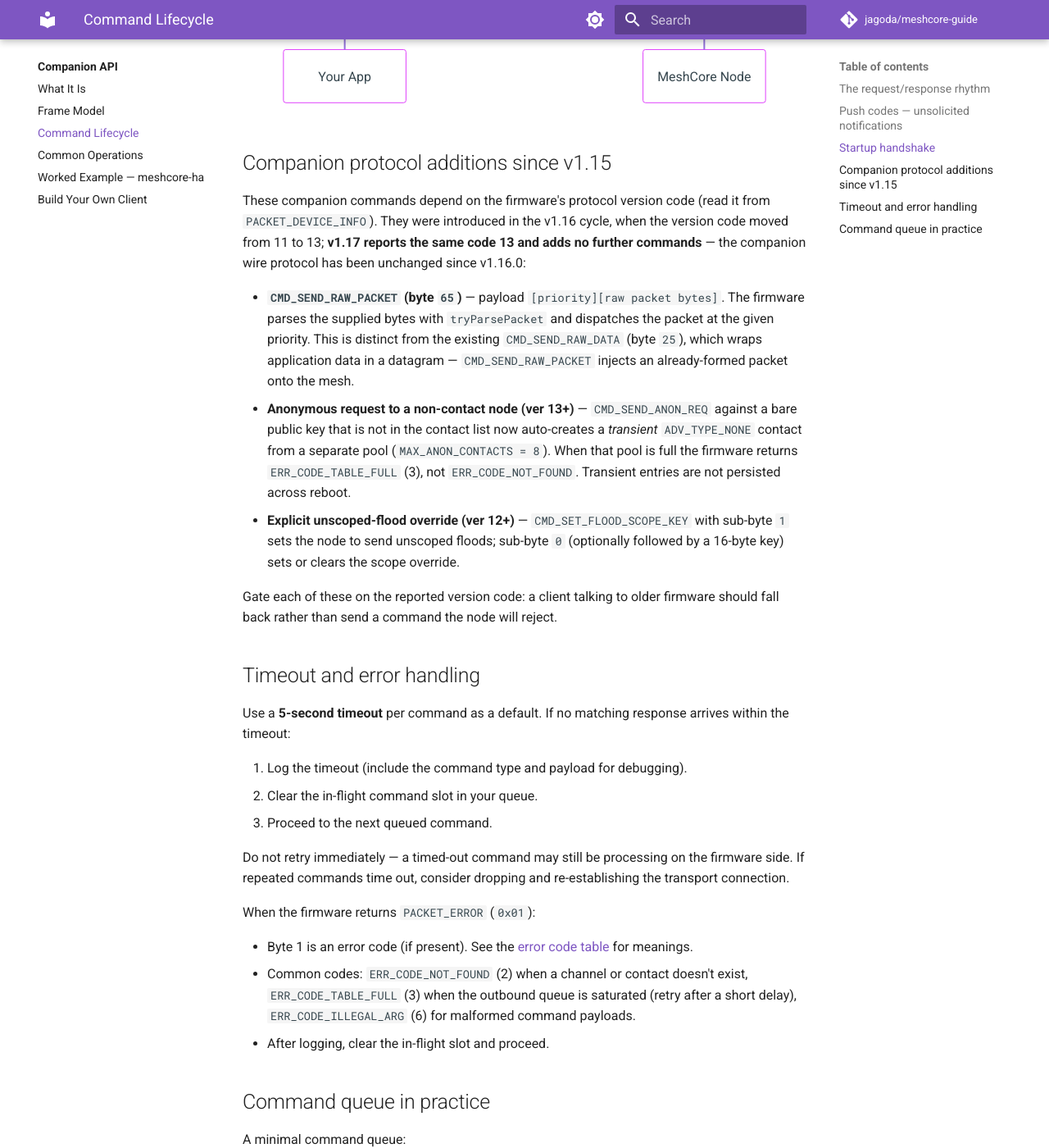
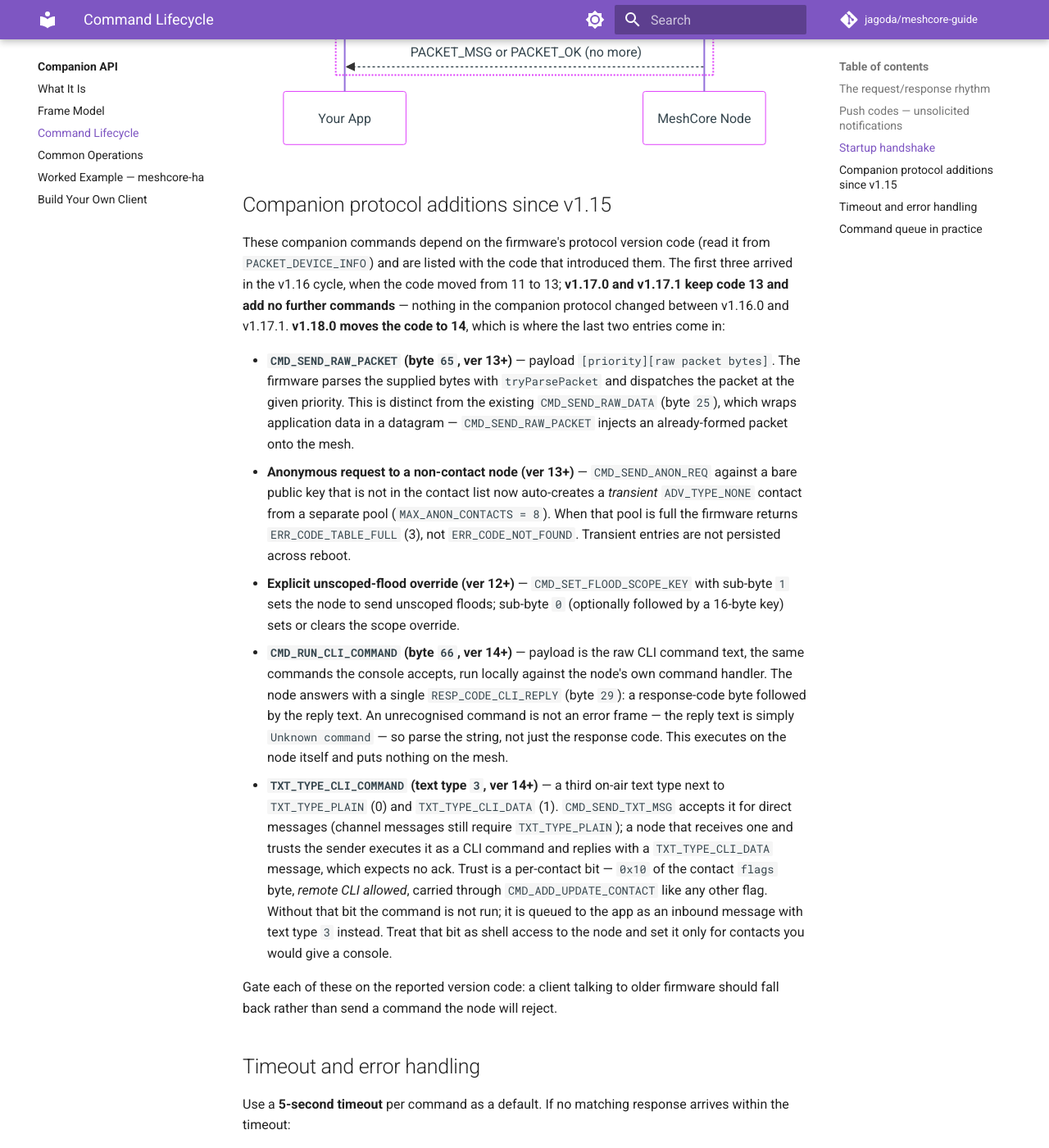
Before and after one commit to jagoda/meshcore-guide, an MkDocs documentation site: the page built from docs/companion-api/command-lifecycle.md, in a window 1280 px wide and 1400 px high, scrolled down 3441 px. Shown: the whole window at 82% size. Built offline with MkDocs 1.6.1 and Material for MkDocs 9.7.7, drawn with Linux system fonts in a browser that asks for light colours; comment, search, counter and statistics services are not loaded; some of the changed text lies outside the part shown.

Commit message:
docs: document firmware v1.18.0; correct companion protocol version-code claims
- index.md: single explicit statement of the documented firmware version
- build-from-source.md, kiss-and-raw-packets.md: FIRMWARE_VERSION examples -> v1.18.0
- command-lifecycle.md: verified against companion-v1.18.0 source (81dbae5).
  FIRMWARE_VER_CODE is 14 in v1.18.0 (13 in v1.16.0/v1.17.x, 11 in v1.15.0),
  so the 'protocol unchanged since v1.16.0' framing is now scoped to
  v1.17.1; added the v14 additions CMD_RUN_CLI_COMMAND (66),
  RESP_CODE_CLI_REPLY (29) and TXT_TYPE_CLI_COMMAND (3) plus the
  remote-CLI contact flag bit (0x10).

````diff
--- a/docs/companion-api/command-lifecycle.md
+++ b/docs/companion-api/command-lifecycle.md
@@ -40,7 +40,7 @@ flowchart TD
 After connecting, always perform the full startup sequence before issuing any other commands:
 
 1. **`CMD_APP_START` (`0x01`)** — sends your app's name to the firmware and returns `PACKET_SELF_INFO` (`0x05`) with the node's public key, radio settings, and advertised name. Without this step the firmware does not know a client is present.
-2. **`CMD_DEVICE_QUERY` (`0x16 0x03`)** — returns `PACKET_DEVICE_INFO` with firmware version, the firmware's **protocol version code** (`FIRMWARE_VER_CODE`), max contacts, max channel slots, and model string. **v1.16 and v1.17 firmware both report version code 13** (v1.15 was 11) — the companion wire protocol did not change between v1.16.0 and v1.17.1. Read this code to gate version-dependent features (see [companion protocol additions since v1.15](#companion-protocol-additions-since-v115)) rather than assuming a capability is present.
+2. **`CMD_DEVICE_QUERY` (`0x16 0x03`)** — returns `PACKET_DEVICE_INFO` with firmware version, the firmware's **protocol version code** (`FIRMWARE_VER_CODE`), max contacts, max channel slots, and model string. **The version code is the number to test against: v1.15.0 reports 11, v1.16.0 and both v1.17 releases report 13, and v1.18.0 reports 14.** That reply's layout did not change in v1.18.0 — what moved is the set of commands and frames the firmware accepts, so gate on the code, never on the release string. Read this code to gate version-dependent features (see [companion protocol additions since v1.15](#companion-protocol-additions-since-v115)) rather than assuming a capability is present.
 3. **`CMD_SET_DEVICE_TIME`** — synchronises the firmware clock. Outbound message timestamps use the firmware clock; a drifted clock means messages arrive with wrong timestamps on the mesh.
 4. **`CMD_GET_CONTACTS`** — fetches the full contact list. Returns a `PACKET_CONTACT_START`, one `PACKET_CONTACT` per contact, then `PACKET_CONTACT_END`.
 5. **`CMD_GET_CHANNEL` × N** — fetches each channel slot (index 0 through max_channels − 1). Returns `PACKET_CHANNEL_INFO` for each.
@@ -81,11 +81,13 @@ sequenceDiagram
 ## Companion protocol additions since v1.15
 
 These companion commands depend on the firmware's protocol version code (read it
-from `PACKET_DEVICE_INFO`). They were introduced in the v1.16 cycle, when the
-version code moved from 11 to 13; **v1.17 reports the same code 13 and adds no
-further commands** — the companion wire protocol has been unchanged since v1.16.0:
+from `PACKET_DEVICE_INFO`) and are listed with the code that introduced them. The
+first three arrived in the v1.16 cycle, when the code moved from 11 to 13;
+**v1.17.0 and v1.17.1 keep code 13 and add no further commands** — nothing in the
+companion protocol changed between v1.16.0 and v1.17.1. **v1.18.0 moves the code to
+14**, which is where the last two entries come in:
 
-- **`CMD_SEND_RAW_PACKET` (byte `65`)** — payload `[priority][raw packet bytes]`.
+- **`CMD_SEND_RAW_PACKET` (byte `65`, ver 13+)** — payload `[priority][raw packet bytes]`.
   The firmware parses the supplied bytes with `tryParsePacket` and dispatches the
   packet at the given priority. This is distinct from the existing
   `CMD_SEND_RAW_DATA` (byte `25`), which wraps application data in a datagram —
@@ -98,6 +100,23 @@ further commands** — the companion wire protocol has been unchanged since v1.1
 - **Explicit unscoped-flood override (ver 12+)** — `CMD_SET_FLOOD_SCOPE_KEY` with
   sub-byte `1` sets the node to send unscoped floods; sub-byte `0` (optionally
   followed by a 16-byte key) sets or clears the scope override.
+- **`CMD_RUN_CLI_COMMAND` (byte `66`, ver 14+)** — payload is the raw CLI command
+  text, the same commands the console accepts, run locally against the node's own
+  command handler. The node answers with a single `RESP_CODE_CLI_REPLY` (byte
+  `29`): a response-code byte followed by the reply text. An unrecognised command
+  is not an error frame — the reply text is simply `Unknown command` — so parse
+  the string, not just the response code. This executes on the node itself and
+  puts nothing on the mesh.
+- **`TXT_TYPE_CLI_COMMAND` (text type `3`, ver 14+)** — a third on-air text type
+  next to `TXT_TYPE_PLAIN` (0) and `TXT_TYPE_CLI_DATA` (1). `CMD_SEND_TXT_MSG`
+  accepts it for direct messages (channel messages still require
+  `TXT_TYPE_PLAIN`); a node that receives one and trusts the sender executes it as
+  a CLI command and replies with a `TXT_TYPE_CLI_DATA` message, which expects no
+  ack. Trust is a per-contact bit — `0x10` of the contact `flags` byte, *remote CLI
+  allowed*, carried through `CMD_ADD_UPDATE_CONTACT` like any other flag. Without
+  that bit the command is not run; it is queued to the app as an inbound message
+  with text type `3` instead. Treat that bit as shell access to the node and set
+  it only for contacts you would give a console.
 
 Gate each of these on the reported version code: a client talking to older
 firmware should fall back rather than send a command the node will reject.
--- a/docs/extending/build-from-source.md
+++ b/docs/extending/build-from-source.md
@@ -61,7 +61,7 @@ Target names follow the pattern `<board>_<role>`. Roles are:
 the binary and exposed in the node's status response.
 
 ```bash
-export FIRMWARE_VERSION=v1.17.1   # or any string you like
+export FIRMWARE_VERSION=v1.18.0   # or any string you like
 ```
 
 ## Build a single target
@@ -144,7 +144,7 @@ into the C++ preprocessor. Both cascade via `extends`.
 You can also drive PlatformIO directly — useful in CI or when you need finer control:
 
 ```bash
-export PLATFORMIO_BUILD_FLAGS="-DFIRMWARE_VERSION='\"v1.17.1-dev\"'"
+export PLATFORMIO_BUILD_FLAGS="-DFIRMWARE_VERSION='\"v1.18.0-dev\"'"
 pio run -e Heltec_v3_repeater
 ```
 
--- a/docs/extending/kiss-and-raw-packets.md
+++ b/docs/extending/kiss-and-raw-packets.md
@@ -64,7 +64,7 @@ LilyGo_T3S3_sx1262_kiss_modem
 Build and flash:
 
 ```bash
-export FIRMWARE_VERSION=v1.17.1
+export FIRMWARE_VERSION=v1.18.0
 sh build.sh build-firmware Heltec_v3_kiss_modem
 ```
 
````
Also changed, not shown: docs/index.md (+5 -0 lines).
